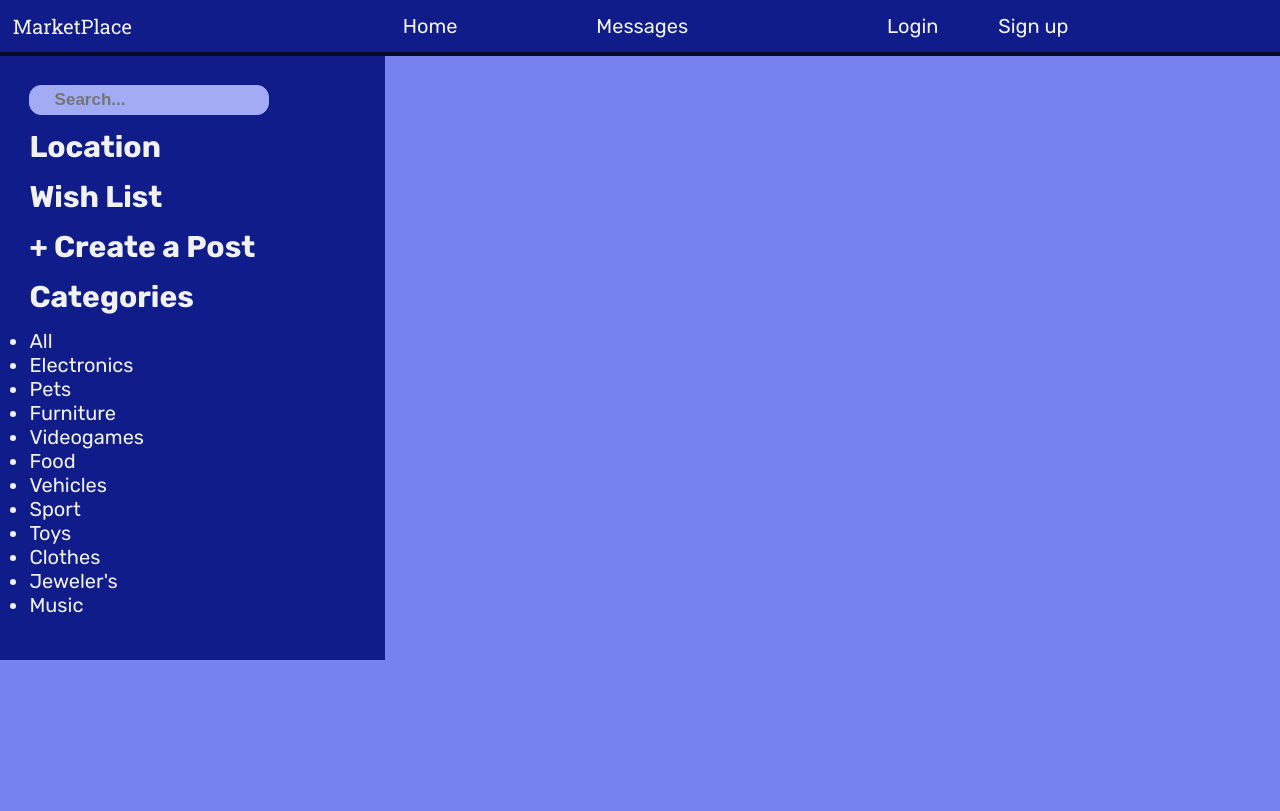
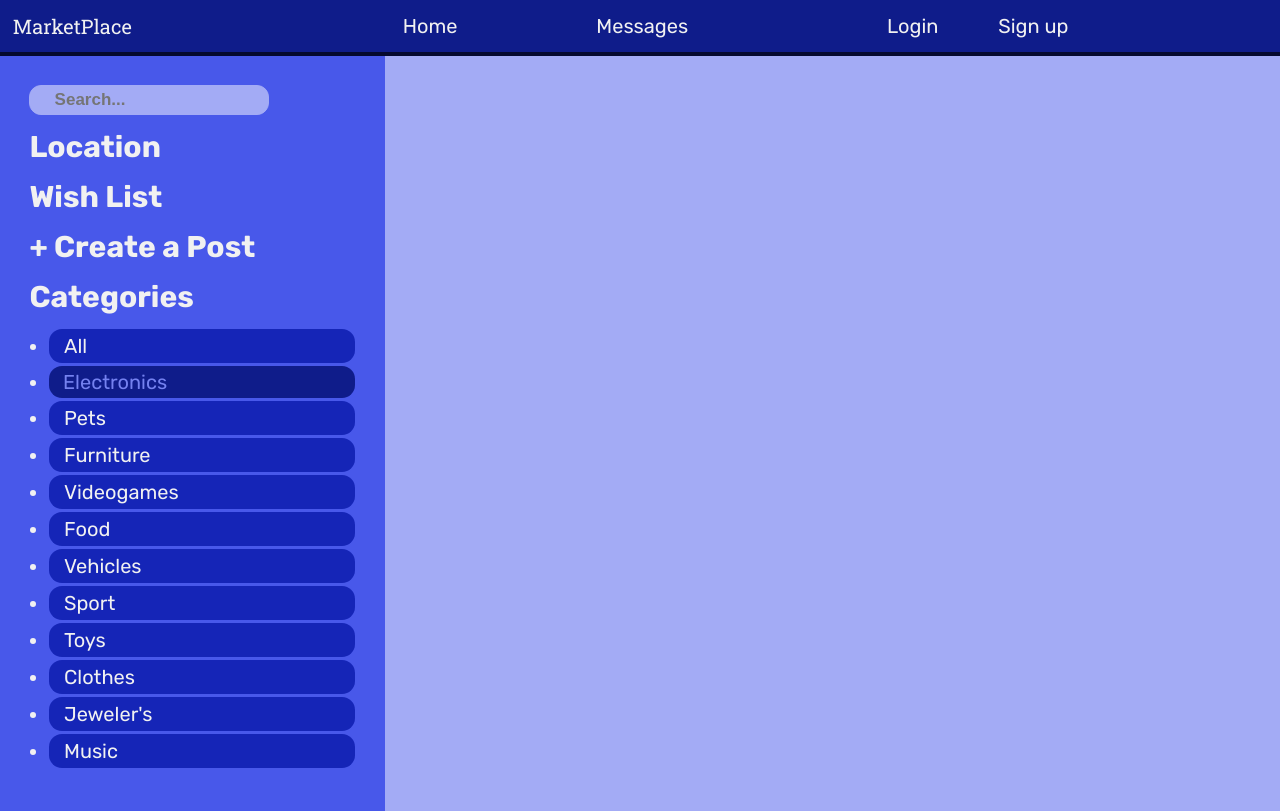
Before and after one commit to Kalven21/FS-FinalProject, a Django app: a page that uses templates/navbar.html in a window 1280 px wide. Before the commit the page ends 660 px from the top, so only its background shows below. Run offline with Django 5.2, Linux system fonts and the light colour scheme; data comes from the database, SQL or seed files in the repository; both versions use the stored data as it was after the commit; some web fonts are replaced.

Commit message:
able to send messages(not complete) and search bar and categories list complete

```diff
--- a/products/views.py
+++ b/products/views.py
@@ -33,6 +33,7 @@
         context = super().get_context_data(**kwargs)
         context["categories"] = Categories.objects.all()
         context["post_list"] = self.get_queryset()
+        context['selected_category'] = self.kwargs.get('category', None)
         return context
 
 class SoldListView(LoginRequiredMixin, ListView):
--- a/static/css/base.css
+++ b/static/css/base.css
@@ -31,7 +31,7 @@
 
 html{
     font-size: 20px;
-    background-color: var(--primary-color-300);
+    background-color: var(--primary-color-200);
     color: var(--third--color);
 }
 *{
@@ -129,7 +129,7 @@
     flex-direction: row;
 }
 .explore-products{
-    background-color: var(--primary-color-700);
+    background-color: var(--primary-color-400);
     width: 18rem;
     margin-bottom: auto;
     padding: 2.3%;
@@ -141,6 +141,30 @@
     width: 12rem;
     border-radius: 12px;
 }
+/*default*/
+.categories-list{
+    padding-left: 6%;
+}
+.categories-list li{
+    background-color: var(--primary-color-600);
+    padding: 5px;
+    margin-bottom: 3px;
+    border-radius: 13px;
+}
+.categories-list a {
+    padding-left: 10px;
+}
+/*activate*/
+.categories-list .active {
+    background-color: var(--primary-color-700);
+    border-radius: 13px;
+    padding: 4px;
+}
+
+.categories-list .active a {
+    color: var(--primary-color-300);
+}
+
 .post-products{
     width: 75%;
     padding: 1%;
@@ -155,10 +179,12 @@
     margin: 0 .5rem 1rem .5rem;
     border-radius: 7px;
     padding: .5%;
+    height: 18rem;
 }
 .product-image{
     height: 60%;
     display: flex;
+    align-items: center;
     justify-content: center;
 }
 .product-image img{
--- a/templates/navbar.html
+++ b/templates/navbar.html
@@ -17,7 +17,7 @@
 
         <div class="nav-menu space-evenly center-row">
             <a class="nav-link" href="{% url 'list' %}">Home</a>
-            <a class="nav-link" href="#">Messages</a>
+            <a class="nav-link" href="{% url 'allChats' %}">Messages</a>
             {% if user.is_authenticated %}
             <div class="log space-evenly">
                 <a class="nav-link" href="{% url 'logout' %}">Logout</a>
--- a/templates/products/list.html
+++ b/templates/products/list.html
@@ -30,13 +30,15 @@
             <h2 class="margin-bottom"><a class="nav-link" href="#">Wish List</a></h2>
             <h2 class="margin-bottom"><a class="nav-link" href="{% url 'new' %}"> + Create a Post </a></h2>
             <h2 class="margin-bottom">Categories</h2>
-            <ul class="margin-bottom">
+            <ul class="margin-bottom categories-list">
                 <li>
                     <a href="{% url 'list' %}">All</a>
                 </li>
                 {% for cat in categories %}
-                <li>
-                    <a href="{% url 'product_by_category' category=cat.name %}">{{cat.name}}</a>
+                <li {%if cat.name == selected_category %}class="active"{%endif%}>
+                    <a href="{% url 'product_by_category' category=cat.name %}">
+                        {{cat.name}}
+                    </a>
                 </li>
                 {% endfor %}
             </ul>
```
Also changed, not shown: products_messages/views.py (+18 -2 lines), templates/products/detail.html (+10 -7 lines), templates/products_messages/chat.html (+14 -0 lines), templates/products_messages/mainChats.html (+12 -0 lines), db.sqlite3.
